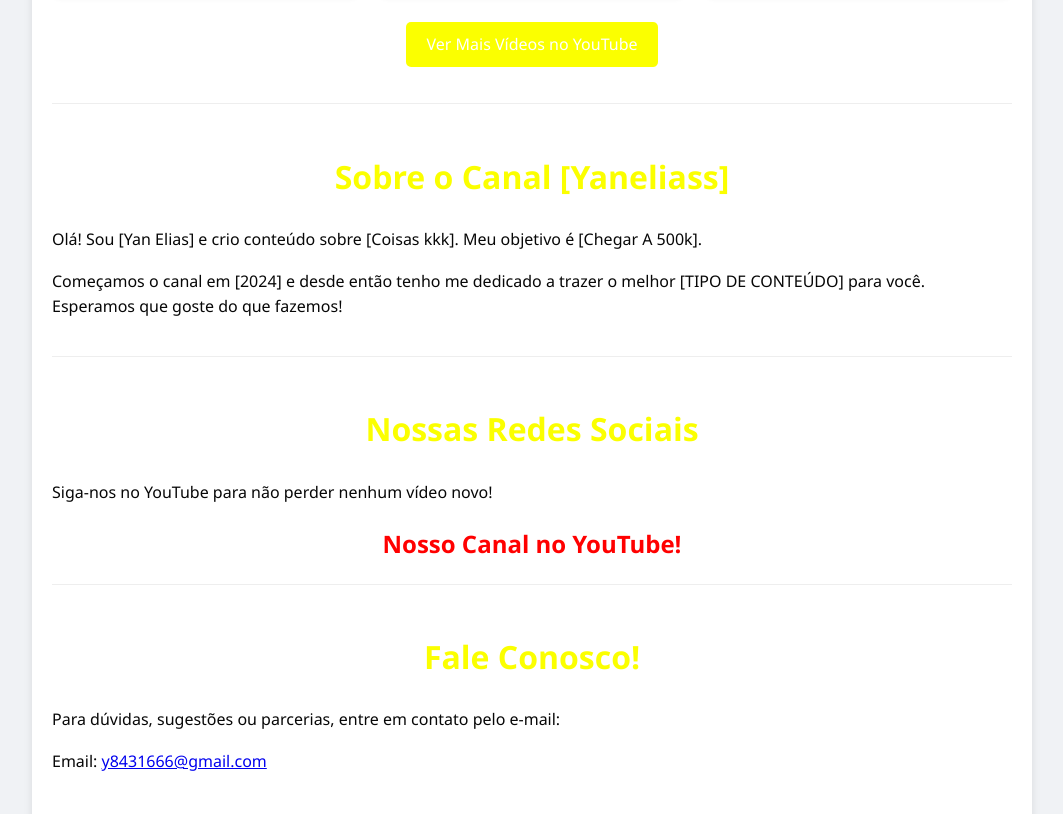
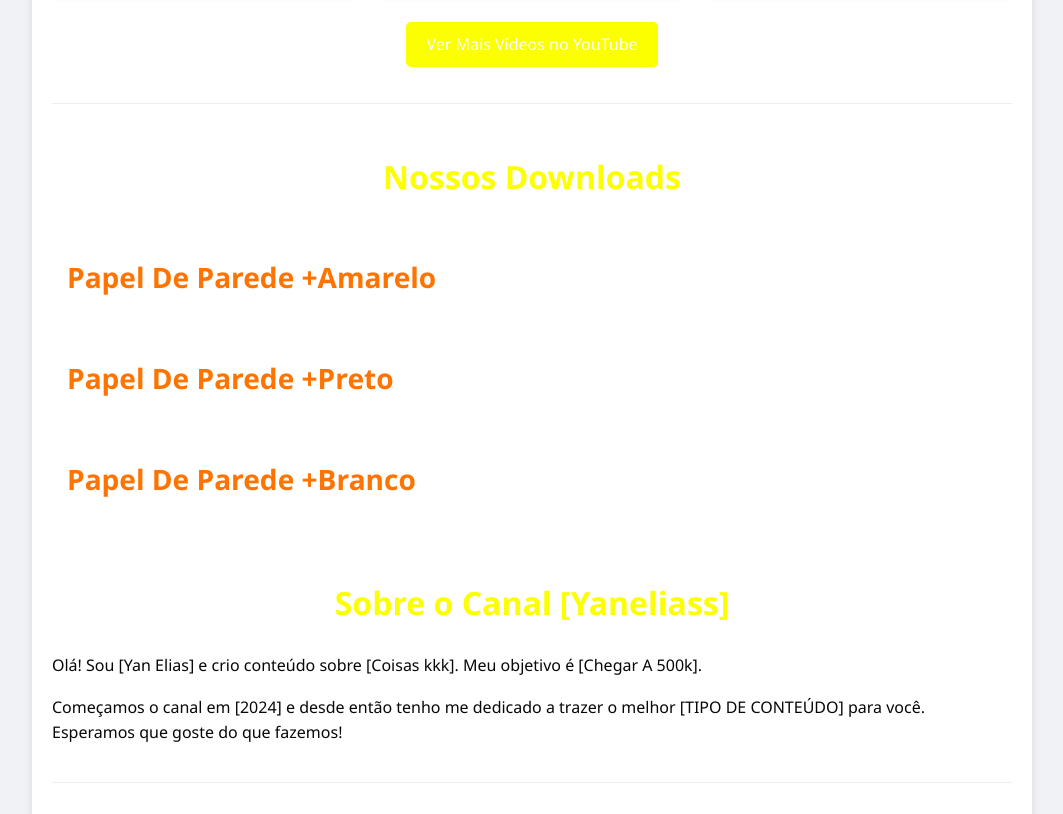
Before and after one commit to YanElias/yanelias.com, a plain HTML site: page index.html in a window 1280 px wide. Shown: the part 840-1654 px from the top of the page, without its empty margins (108-1171 px from the left). Drawn offline with Linux system fonts and the light colour scheme.

Commit message:
Add files via upload

```diff
--- a/index.html
+++ b/index.html
@@ -117,6 +117,15 @@
             font-weight: bold;
             transition: color 0.3s ease, transform 0.2s ease;
         }
+        .links a {
+            display: inline-block;
+            margin: 0 15px;
+            text-decoration: none;
+            color: #ff7300; /* Cor Dos Downloads */
+            font-size: 1.5em; /* Tamanho do texto para os Downloads */
+            font-weight: bold;
+            transition: color 0.3s ease, transform 0.2s ease;
+        }
         .social-links a:hover {
             transform: translateY(-3px);
             color: #ffff00; /* Links amarelos ao passar o mouse */
@@ -144,6 +153,7 @@
             <li><a href="#videos">Vídeos Recentes</a></li>
             <li><a href="#sobre">Sobre o Canal</a></li>
             <li><a href="#contato">Contato</a></li>
+            <li><a href="#links">links</a></li>
             <li><a href="#redes">YouTube</a></li> </ul>
     </nav>
 
@@ -178,8 +188,26 @@
                 </div>
                 </div>
             <p style="text-align: center; margin-top: 25px;"><a href="https://www.youtube.com/@Yanyagosvlog" target="_blank" style="text-decoration: none; background-color: #fbff00; color: white; padding: 10px 20px; border-radius: 5px; display: inline-block;">Ver Mais Vídeos no YouTube</a></p>
+
         </section>
-
+        <section id="links">
+            <h2>Nossos Downloads</h2>
+            <div class="links">
+                <div class="links">
+                    <a href="https://www.mediafire.com/file/c3ed309uujowjki/Yan+Yellow.png/file" target="_blank">
+                        <h3>Papel De Parede +Amarelo</h3>
+                    </a>
+                </div>
+            <div class="links">
+                    <a href="https://www.mediafire.com/file/1n2fc2m7o25f3l4/YanBlack.png/file" target="_blank">
+                        <h3>Papel De Parede +Preto</h3>
+                    </a>
+                </div>
+                            <div class="links">
+                    <a href="https://www.mediafire.com/file/l3k9l30lqp7xw9r/Yan+White.png/file" target="_blank">
+                        <h3>Papel De Parede +Branco</h3>
+                    </a>
+                </div>
         <section id="sobre">
             <h2>Sobre o Canal [Yaneliass]</h2>
             <p>Olá! Sou [Yan Elias] e crio conteúdo sobre [Coisas kkk]. Meu objetivo é [Chegar A 500k].</p>
```
